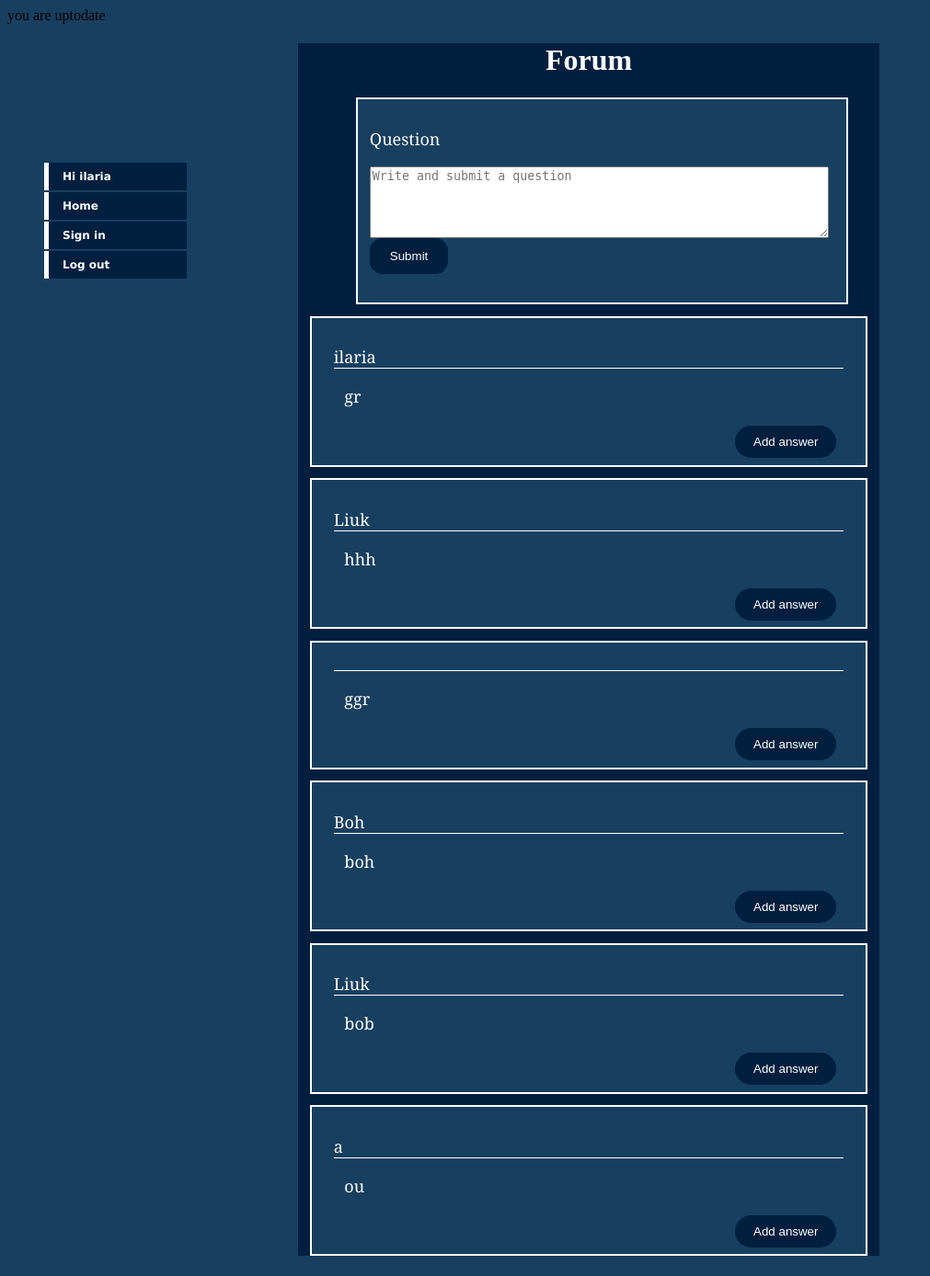
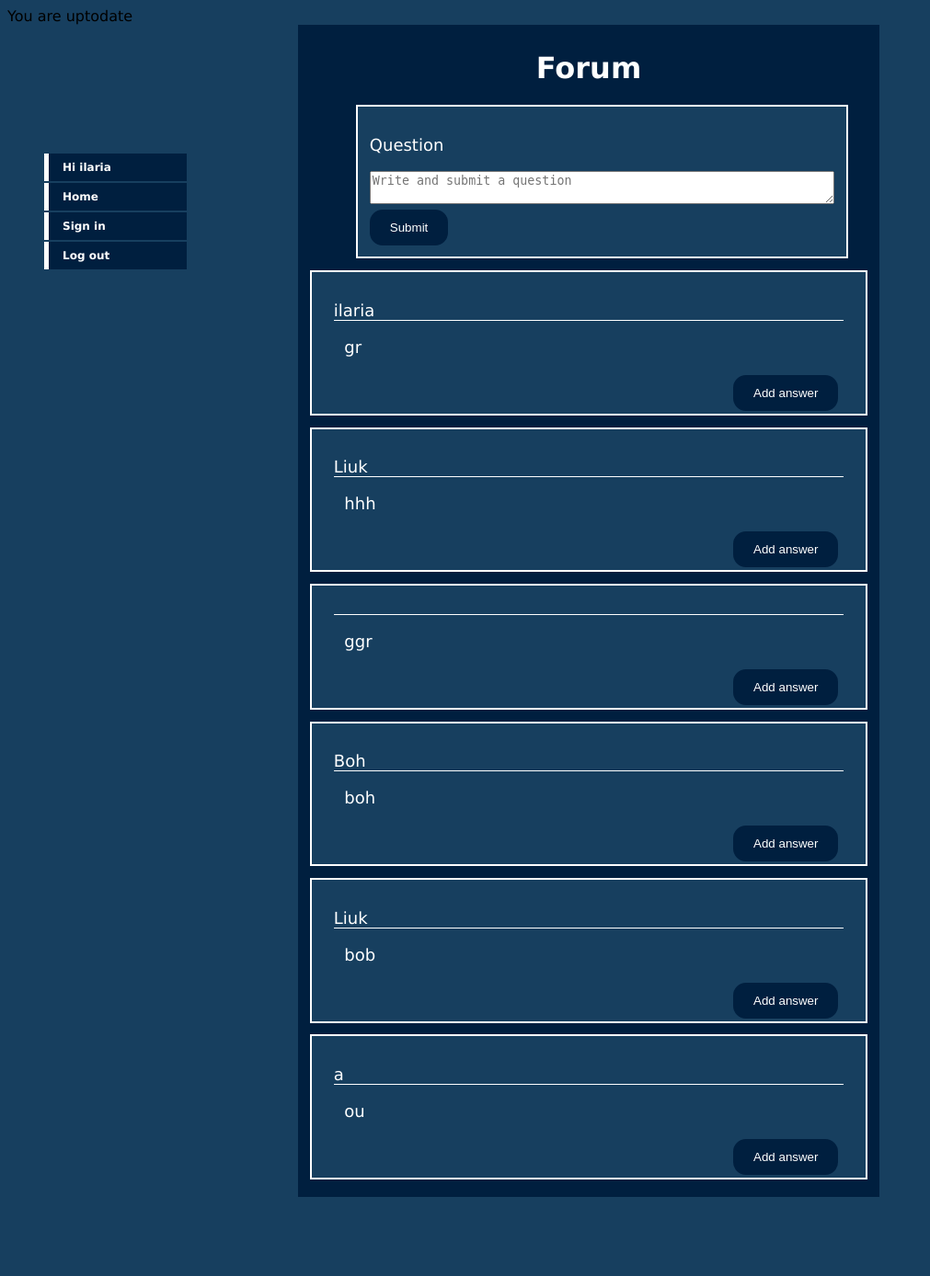
Before and after one commit to Liukooo/MyForum, a PHP site: page /forum.php in a window 1280 px wide. Shown: the whole page at 92% size, without its empty margins (0-1011 px from the left). After the commit the page ends 1302 px from the top, so only its background shows below. Run offline with PHP 8.4, Linux system fonts and the light colour scheme; a user stored in the database is signed in; data comes from the database, SQL or seed files in the repository.

Commit message:
Big changes in css

```diff
--- a/src/forum.css
+++ /dev/null
@@ -1,132 +0,0 @@
-body {
-  background: #173F5F;
-}
-
-h1 {
-  color: #FFFFFF;
-  text-align: center;
-}
-
-#gigabox {
-  background: #001F3F;
-  margin-left: 25%;
-  margin-right: 25%;
-  width: 50%;
-  min-height: 100%;
-}
-
-p {
-  color: #FFFFFF;
-  font-family: Georgia, 'Times New Roman', Times, serif;
-  font-size: 18px;
-}
-
-ul#menu {
-  font-family: Verdana, sans-serif;
-  font-size: 12px;
-  list-style: none;
-  position: fixed;
-  margin-right: 0;
-  margin-top: 10%;
-}
-
-ul#menu li {
-  background-color: #001F3F;
-  border-left: 5px solid #FFFFFF;
-  display: block;
-  width: 150px;
-  height: 30px;
-  margin: 2px 0;
-}
-
-ul#menu li a {
-  color: #FFFFFF;
-  display: block;
-  font-weight: bold;
-  line-height: 30px;
-  padding-left: 15px;
-  text-decoration: none;
-  width: 135px;
-  /* 150px - 15px (padding) */
-  height: 30px;
-}
-
-ul#menu li:hover {
-  background-color: #173F5F;
-  border-left: 5px solid #001F3F;
-}
-
-#question {
-  border: 2px solid #FFFFFF;
-  padding: 2%;
-  background: #173F5F;
-  width: 80%;
-  min-height: 25%;
-  margin-left: 10%;
-}
-
-#q {
-  border: 2px solid #FFFFFF;
-  padding: 2%;
-  background: #173F5F;
-  margin: 2%;
-  display: block;
-  padding-bottom: 7%;
-}
-
-#questions {
-  width: 98.8%;
-  height: 10%;
-}
-
-.box input[type="submit"] {
-  border: 0;
-  background: #001F3F;
-  display: block;
-  text-align: center;
-  border: 2px solid #001F3F;
-  padding: 10px 20px;
-  outline: none;
-  color: #FFFFFF;
-  border-radius: 14px;
-  transition: 0.25s;
-  cursor: pointer;
-}
-
-.box input[type="submit"]:hover {
-  background: #FFFFFF;
-  color: #001F3F;
-}
-
-.user {
-  margin-left: 2%;
-  margin-right: 2%;
-  min-width: 5%;
-  text-align: left;
-  border-bottom: 1px solid #FFFFFF;
-}
-
-.txt {
-  margin-left: 4%;
-}
-
-.box input[name="answer"] {
-  border: 0;
-  background: none;
-  background-color: #001F3F;
-  margin-right: 3%;
-  margin-bottom: 5%;
-  float: right;
-  text-align: center;
-  border: 2px solid #173F5F;
-  outline: none;
-  color: #FFFFFF;
-  border-radius: 24px;
-  transition: 0.25s;
-  cursor: pointer;
-}
-
-.box input[name="answer"]:hover {
-  background: #FFFFFF;
-  color: #001F3F
-}
--- a/src/forum.php
+++ b/src/forum.php
@@ -1,12 +1,15 @@
+<!DOCTYPE html>
+<html lang="en">
+
 <?php
     session_start();
-    $expire_time = 5*60; //expire time
+    $expire_time = 5*60;
     if($_SESSION['last_activity'] < time()-$expire_time ) {
         echo "<script>location.href='logout.php'</script>";
         die();
     } else {
-        $_SESSION['last_activity'] = time(); // you have to add this line when logged in also;
-        echo 'you are uptodate';
+        $_SESSION['last_activity'] = time();
+        echo 'You are uptodate';
     }
     $db = "forumdb";
     $username = "root";
@@ -15,61 +18,54 @@
     $conn = new mysqli ($servername, $username, $password, $db);
     //if( !isset($_SESSION['username']) )
     //    die( "<script>location.href='login.php'</script>" );
-    //parentesi forse?
 ?>
-
-<!DOCTYPE html>
-<html lang="en">
 
 <head>
    <meta charset="utf-8">
    <meta http-equiv="X-UA-Compatible" content="IE=edge">
    <meta name="viewport" content="width=device-width, initial-scale=1.0">
    <title>My Forum</title>
-   <link rel="stylesheet" href="forum.css?v=<?php echo time(); ?>">
+   <link rel="stylesheet" href="style.css?v=<?php echo time(); ?>">
    <link rel="icon" href="/workspace/myForum/img/favicon.ico" type="image/x-icon">
 </head>
 
-<body>
-   <div class="container">
-      <ul id="menu">
-         <li>
-            <a>
+<body class="lightback">
+   <nav class="menu">
+      <ul>
+         <li><a>
                <?php
-                  $user=$_SESSION['username'];
+               $user = $_SESSION['username'];
                if(($user=='')||(!isset($user))) {
                   echo "<a href='login.php'>Log in</a>";
                } else {
                   $queryuser = $conn->query("SELECT username FROM user WHERE (username = '$user')");
-
                   if ($queryuser->num_rows > 0) {
                      while($row = $queryuser->fetch_assoc()) {
-                           echo "Hi " . $row["username"] . "";
+                        echo "Hi " . $row["username"];
                      }
                   }
                }
             ?>
-            </a>
-         </li>
+            </a></li>
          <li><a href="forum.php">Home</a></li>
          <li><a href="signin.php">Sign in</a></li>
          <li><a href="logout.php">Log out</a></li>
       </ul>
-      <form class="box" action="forum.php" method="post">
-         <div id="gigabox">
+   </nav>
+   <main class="forumbox">
+      <form action="forum.php" method="post">
          <h1>Forum</h1>
-            <div id="question">
+         <div class="questionbox">
             <p>Question</p>
-               <textarea id="questions" name="questions" placeholder="Write and submit a question"></textarea>
-               <input type="submit" name="submit" value="Submit">
+            <textarea name="inputquestion" placeholder="Write and submit a question"></textarea>
+            <input type="submit" id="submit" name="submit" value="Submit">
             <?php
                if(isset($_POST['submit'])) {
-                        //$user = $_SESSION['username'];
-                        $text = $_POST['questions'];
+                  $text = $_POST['inputquestion'];
                   $text = addslashes ($text);
                   mysqli_real_escape_string($conn,$text);
                   $sql = "INSERT INTO questions (username, text) VALUES ('$user','$text')";
-                        if(!strlen(trim($_POST['questions']))) {
+                  if(!strlen(trim($_POST['inputquestion']))) {
                         echo "Please enter a question";
                   } else {
                         if($conn->query($sql) === TRUE) {
@@ -83,16 +79,18 @@
             ?>
          </div>
       </form>
+      <div>
          <?php
             $result = $conn->query("SELECT * FROM questions ORDER BY id DESC");
 
             while($row = mysqli_fetch_array($result)){
                   $url = "answers.php?id=" . $row['id'];
-                echo "<div id='q'><p class='user'>" . $row['username'] . "</p><p class='txt'>" . $row['text'] . "</p>";
-                echo "<form action=" . $url . " method=post><input type='submit' name='answer' value='Add answer'></form></div>";
+                  echo "<div class='displayinput'><p id='user'>" . $row['username'] . "</p><p id='txt'>" . $row['text'] . "</p>";
+                  echo "<form action=" . $url . " method=post><input type='submit' id='submit' name='addanswer' value='Add answer'></form></div>";
             }
          ?>
       </div>
+   </main>
 </body>
 
 </html>
--- a/src/style.css
+++ b/src/style.css
@@ -1,11 +1,17 @@
 body {
-  margin: 0;
-  padding: 0;
-  font-family: sans-serif;
+  font-family: Verdana, sans-serif;
+}
+
+p {
+  color: #FFFFFF;
+  font-size: 18px;
+}
+
+body.darkback {
   background: #001F3F;
 }
 
-.box {
+form.formbox {
   width: 300px;
   padding: 40px;
   position: absolute;
@@ -16,14 +22,13 @@ body {
   text-align: center;
 }
 
-.box h1 {
+.formbox h1 {
   color: #001F3F;
   text-transform: uppercase;
   font-weight: 500;
 }
 
-.box input[type="text"],
-.box input[type="password"] {
+.formbox input#elements {
   border: 0;
   background: none;
   display: block;
@@ -38,13 +43,11 @@ body {
   transition: 0.25s;
 }
 
-.box input[type="text"]:focus,
-.box input[type="password"]:focus {
+.formbox input#elements:focus {
   width: 280px;
-  border-color: #001F3F;
 }
 
-.box input[type="submit"] {
+.formbox input#check {
   border: 0;
   background: none;
   display: block;
@@ -59,7 +62,116 @@ body {
   cursor: pointer;
 }
 
-.box input[type="submit"]:hover {
+.formbox input#check:hover {
   color: #FFFFFF;
   background: #001F3F;
 }
+
+body.lightback {
+  background: #173F5F;
+}
+
+nav.menu {
+  font-size: 12px;
+  position: fixed;
+  margin-top: 10%;
+}
+
+nav.menu li {
+  background: #001F3F;
+  border-left: 5px solid #FFFFFF;
+  display: block;
+  width: 150px;
+  height: 30px;
+  margin: 2px 0;
+}
+
+nav.menu li:hover {
+  background-color: #173F5F;
+  border-left: 5px solid #001F3F;
+}
+
+nav.menu li a {
+  color: #FFFFFF;
+  display: block;
+  font-weight: bold;
+  line-height: 30px;
+  padding-left: 15px;
+  text-decoration: none;
+  width: 135px;
+  height: 30px;
+}
+
+main.forumbox {
+  background: #001F3F;
+  margin-left: 25%;
+  margin-right: 25%;
+  width: 50%;
+  padding-top: 0.5%;
+  padding-bottom: 0.5%;
+}
+
+.forumbox h1 {
+  color: #FFFFFF;
+  text-align: center;
+}
+
+div.questionbox {
+  border: 2px solid #FFFFFF;
+  padding: 2%;
+  background: #173F5F;
+  margin-left: 10%;
+  margin-right: 10%;
+  width: 80%;
+}
+
+textarea[name="inputquestion"] {
+  width: 98.8%;
+  height: 10%;
+}
+
+input#submit {
+  background: #001F3F;
+  display: block;
+  text-align: center;
+  border: 2px solid #001F3F;
+  padding: 10px 20px;
+  outline: none;
+  color: #FFFFFF;
+  border-radius: 14px;
+  transition: 0.25s;
+  cursor: pointer;
+  margin-top: 2px;
+}
+
+input#submit:hover {
+  background: #FFFFFF;
+  color: #001F3F;
+}
+
+div.displayinput {
+  border: 2px solid #FFFFFF;
+  padding: 2%;
+  background: #173F5F;
+  margin: 2%;
+  display: block;
+  padding-bottom: 7%;
+}
+
+p#user {
+  margin-left: 2%;
+  margin-right: 2%;
+  min-width: 5%;
+  text-align: left;
+  border-bottom: 1px solid #FFFFFF;
+}
+
+p#txt {
+  margin-left: 4%;
+}
+
+input[name="addanswer"] {
+  margin-right: 3%;
+  margin-bottom: 5%;
+  float: right;
+}
```
Also changed, not shown: src/answers.php (+28 -26 lines), src/login.php (+9 -9 lines), src/signin.php (+7 -7 lines). Lines whose indentation alone changed are shown as unchanged.
